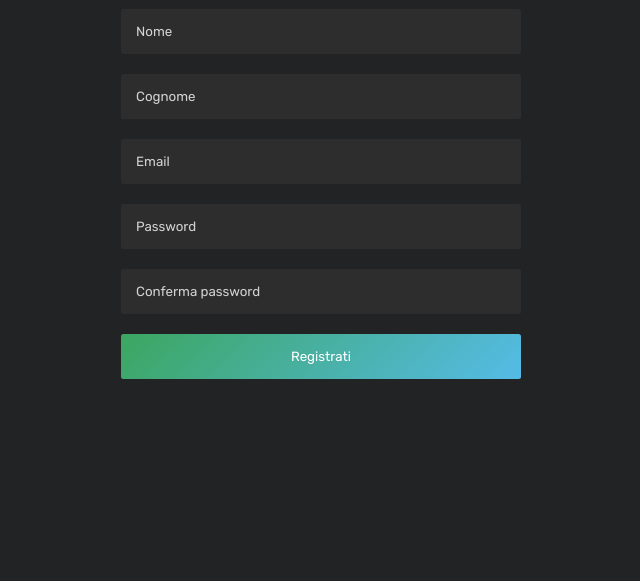
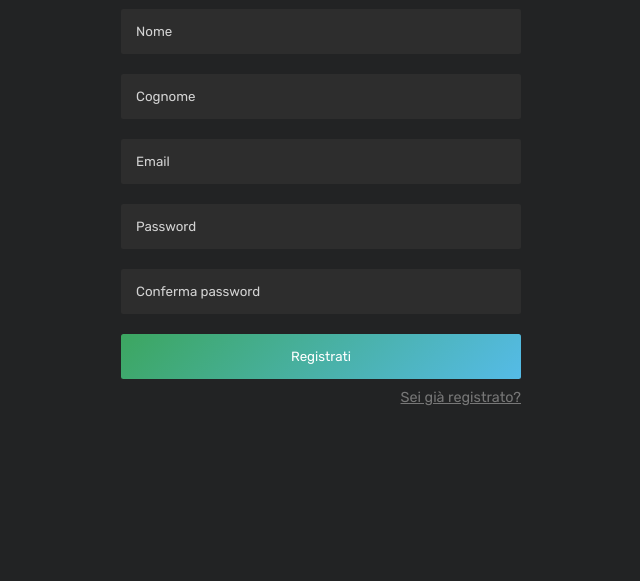
Before and after one commit to Maruchero/WBMaster, a Django app: page /register/ in a window 1280 px wide. Shown: the part 157-738 px from the top of the page, without its empty margins (319-959 px from the left). Run offline with Django 4.2, Linux system fonts and the light colour scheme.

Commit message:
Login <-> register links

```diff
--- a/static/css/authentication.css
+++ b/static/css/authentication.css
@@ -177,3 +177,10 @@ form button[type = 'button'], .button {
   width: 20px;
   filter: invert(55%) sepia(78%) saturate(421%) hue-rotate(77deg) brightness(90%) contrast(89%);
 }
+
+form > a {
+  text-align: right;
+  font-family: inherit;
+  font-size: .9rem;
+  color: #777;
+}
--- a/templates/login.html
+++ b/templates/login.html
@@ -16,5 +16,6 @@
   </label>
   <input type="submit" value="Accedi">
   <span class="error">{{ errors.credentials }}</span>
+  <a href="/register/">Non hai un account?</a>
 </form>
 {% endblock content %}
--- a/templates/register.html
+++ b/templates/register.html
@@ -37,6 +37,7 @@
   </label>
 
   <input type="submit" value="Registrati">
+  <a href="/login/">Sei già registrato?</a>
 </form>
 
 {% endblock content %}
```
Also changed, not shown: db.sqlite3.
